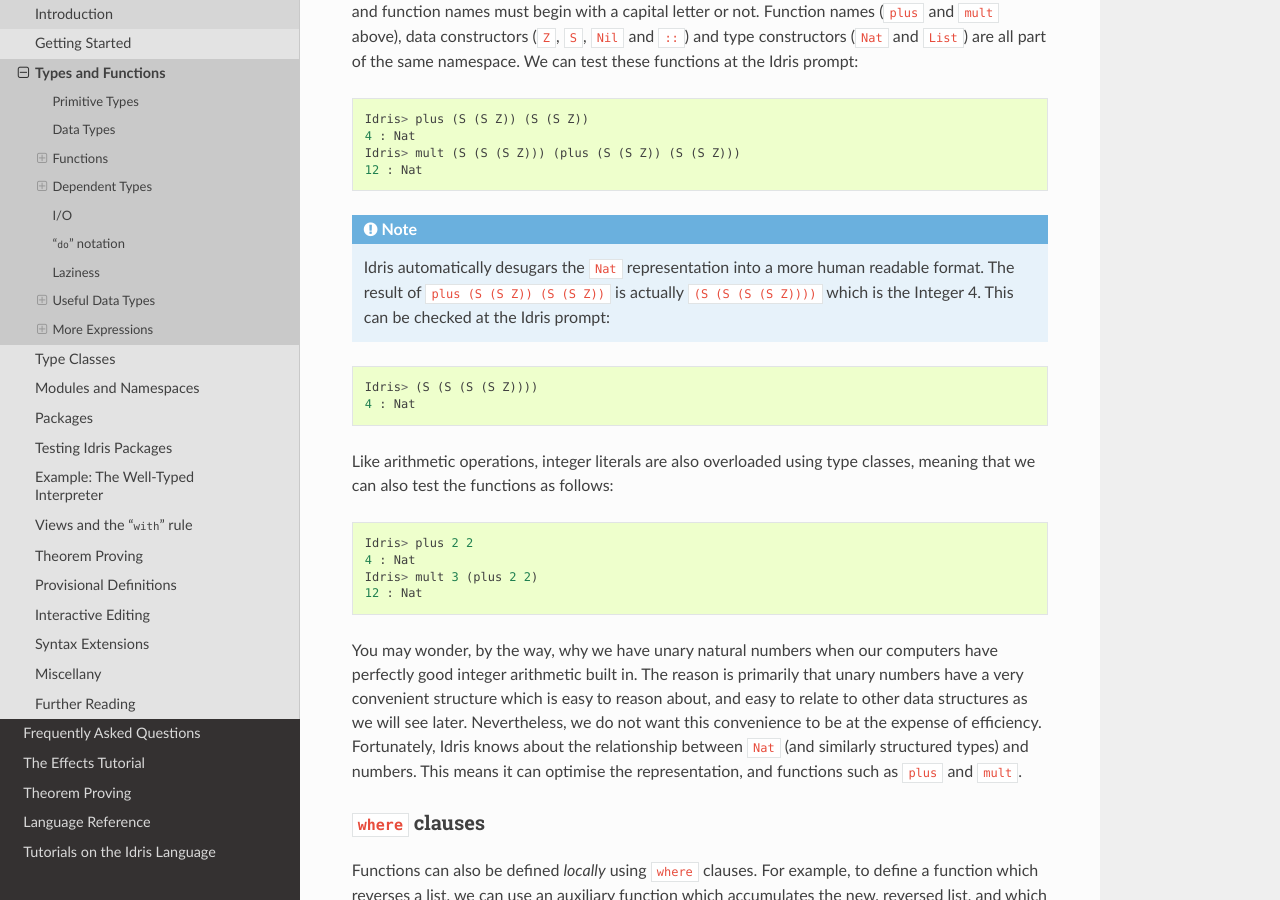
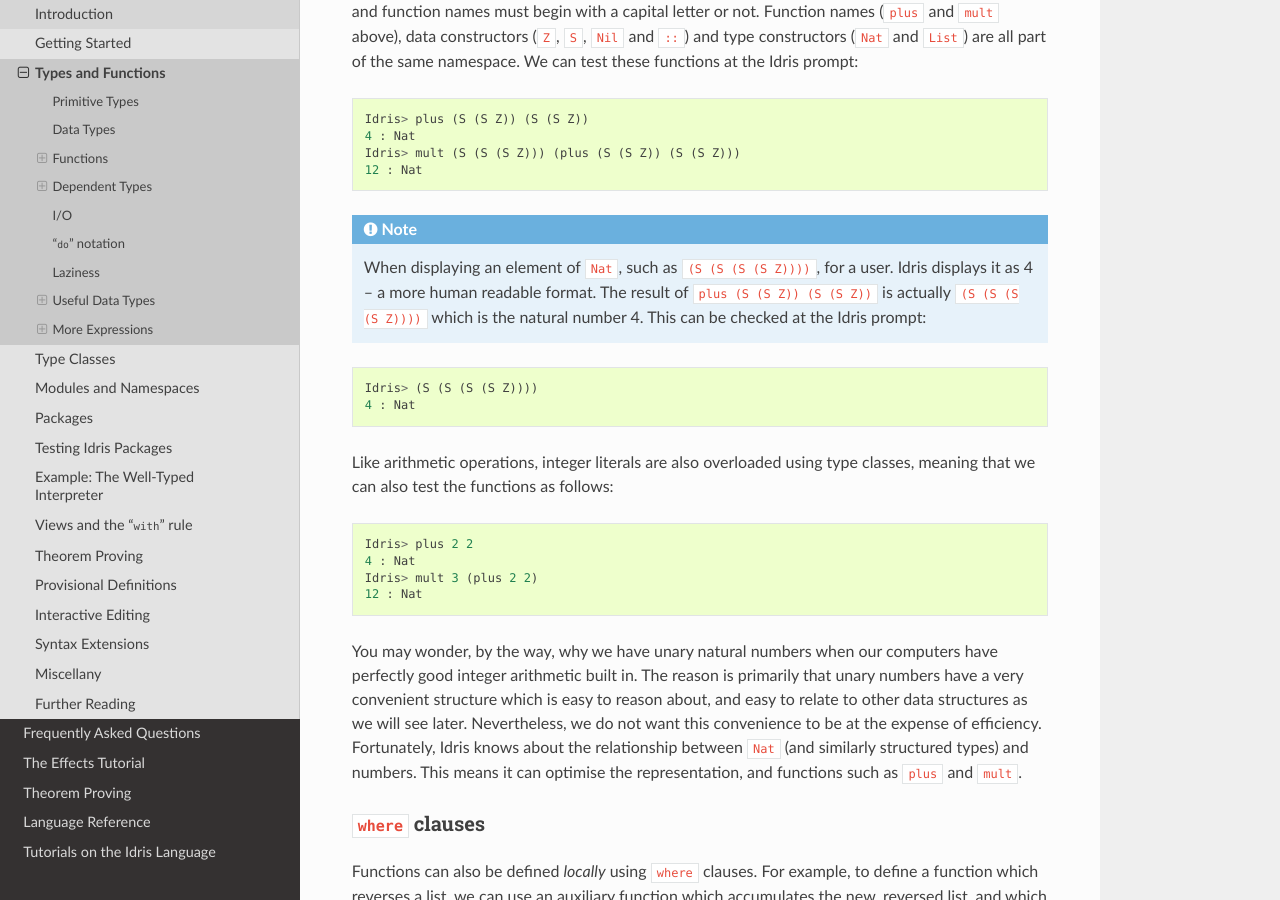
Before and after one commit to idris-lang/Idris-dev, a Sphinx documentation site: the page built from docs/tutorial/typesfuns.rst, in a window 1280 px wide and 900 px high, scrolled down 2403 px. Built offline with Sphinx 7.4.7 and the Read the Docs theme 2.0.0, drawn with Linux system fonts in a browser that asks for light colours; formulas are drawn with MathJax 3.

Commit message:
fix typo in tutorial : 'desugars' -> 'displays ... as ...'

```diff
--- a/docs/tutorial/typesfuns.rst
+++ b/docs/tutorial/typesfuns.rst
@@ -149,10 +149,13 @@ Idris prompt:
 
 .. note::
 
-    Idris automatically desugars the ``Nat`` representation into a
-    more human readable format. The result of ``plus (S (S Z)) (S (S Z))``
-    is actually ``(S (S (S (S Z))))`` which is the Integer 4. This can be
-    checked at the Idris prompt:
+   When displaying an element of ``Nat``,
+   such as ``(S (S (S (S Z))))``, for a user.
+   Idris displays it as 4 -- a more human readable format.
+   The result of ``plus (S (S Z)) (S (S Z))``
+   is actually ``(S (S (S (S Z))))``
+   which is the natural number 4.
+   This can be checked at the Idris prompt:
 
 ::
 
```
